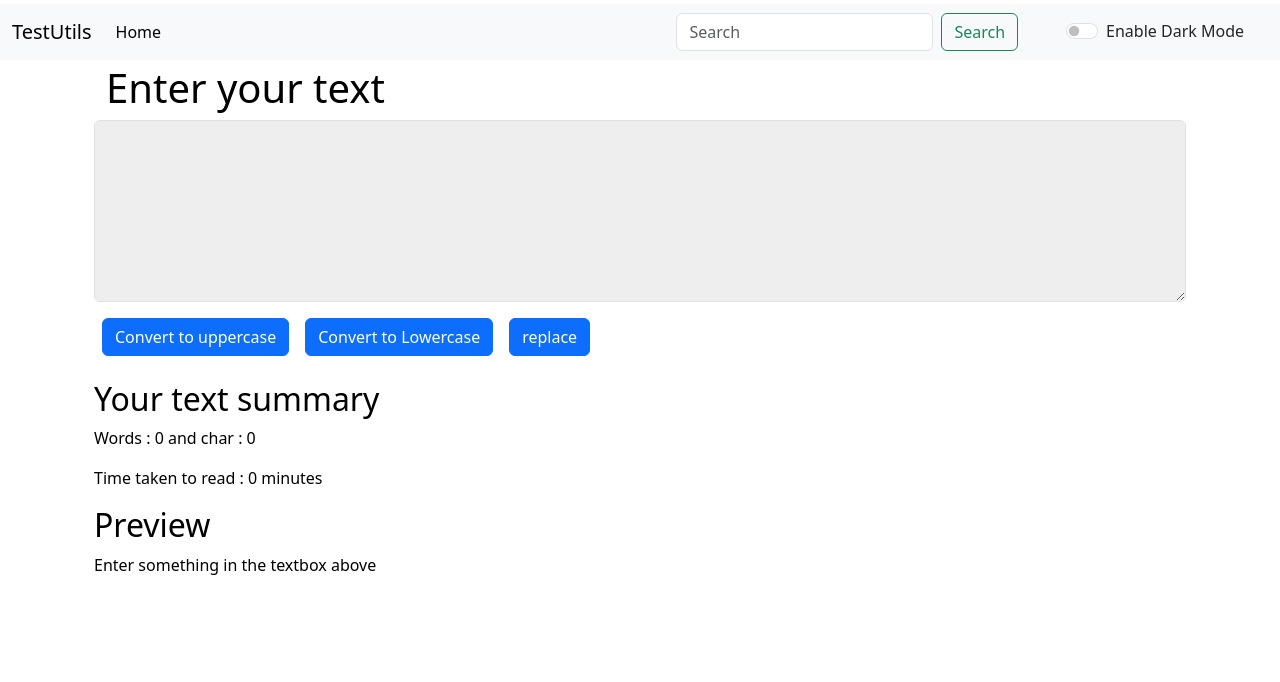
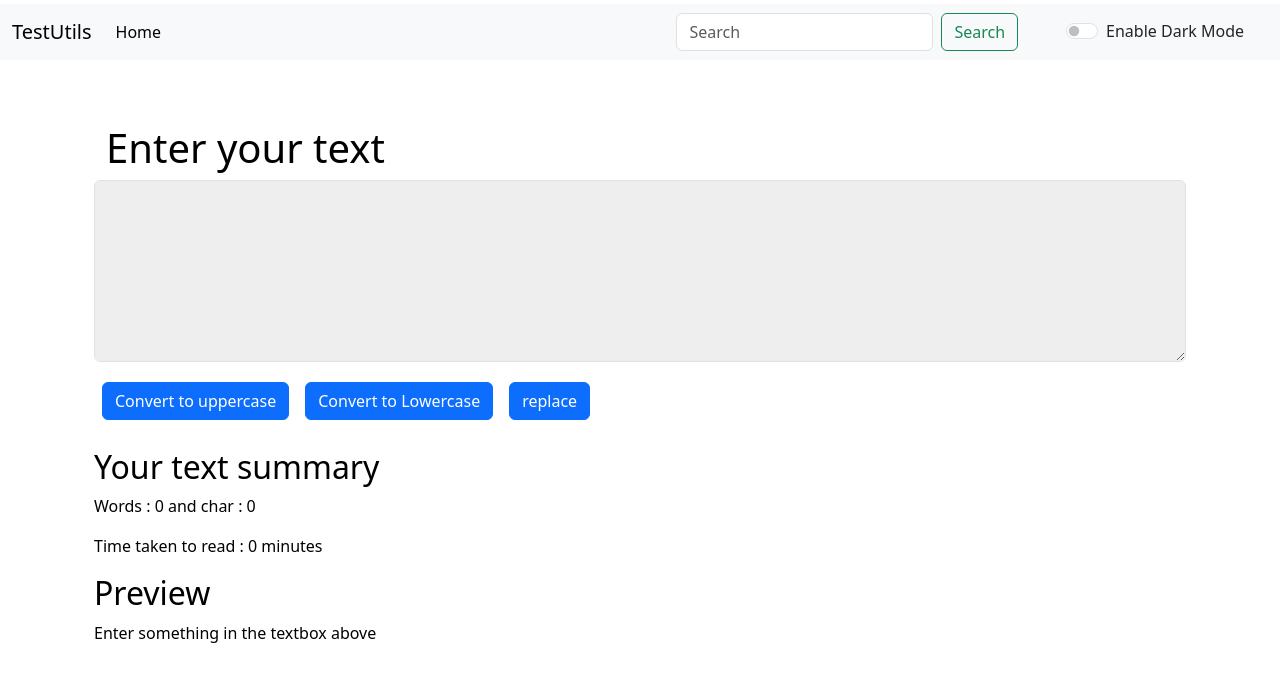
Before and after one commit to ArnikRoy/textutils-react, a React (Create React App) app: page / in a window 1280 px wide. Shown: the top 682 px of the page. Built offline with nearby package versions, Linux system fonts and the light colour scheme.

Commit message:
updating alert

```diff
--- a/src/components/Alert.js
+++ b/src/components/Alert.js
@@ -8,13 +8,16 @@ function Alert(props) {
     }
 
     return (
-        props.alert && <div className={`alert alert-${props.alert.type} alert-dismissible fade show `} role="alert">
+        <div style={{height:'60px'}}>
+            {props.alert && <div className={`alert alert-${props.alert.type} alert-dismissible fade show `} role="alert">
             <strong>{captitalize(props.alert.type)}</strong> : {props.alert.msg}
 
 
             {/* close the alert section */}
             {/* <button type="button" className="btn-close" data-bs-dismiss="alert" aria-label="Close"></button>   */}
+        </div>}
         </div>
+
 
     )
 }
--- a/src/components/TextForm.js
+++ b/src/components/TextForm.js
@@ -32,11 +32,11 @@ export default function TextForm(props) {
                 <h1 className='container' style={{color: props.mode==='dark'?'white':'black'}}>{props.heading}</h1>
                 <div className="mb-3">
                     {/* <label for="myBox" class="form-label">Example textarea</label> */}
-                    <textarea className="form-control" id="myBox" rows="7" value={text} onChange={handleOnChange} style={{backgroundColor: props.mode==='dark'?'grey':'#eeeeee' , color: props.mode==='dark'?'white':'black'}}></textarea>
+                    <textarea className="form-control" id="myBox" rows="7" value={text} onChange={handleOnChange} style={{backgroundColor: props.mode==='dark'?'#13466e':'#eeeeee' , color: props.mode==='dark'?'white':'black'}}></textarea>
                 </div>
-                <button className="btn btn-primary mx-2" onClick={handleUpperClick}>{props.convertToUppercase}</button>
-                <button className="btn btn-primary mx-2" onClick={handleLowerClick}>{props.convertToLowercase}</button>
-                <button className="btn btn-primary mx-2" onClick={handleReplaceClick}>{props.replace}</button>
+                <button className="btn btn-primary mx-2 my-1" onClick={handleUpperClick}>{props.convertToUppercase}</button>
+                <button className="btn btn-primary mx-2 my-1" onClick={handleLowerClick}>{props.convertToLowercase}</button>
+                <button className="btn btn-primary mx-2 my-1" onClick={handleReplaceClick}>{props.replace}</button>
             </div>
 
             <div className="container my-4 " style={{color: props.mode==='dark'?'white':'black'}}>
```
